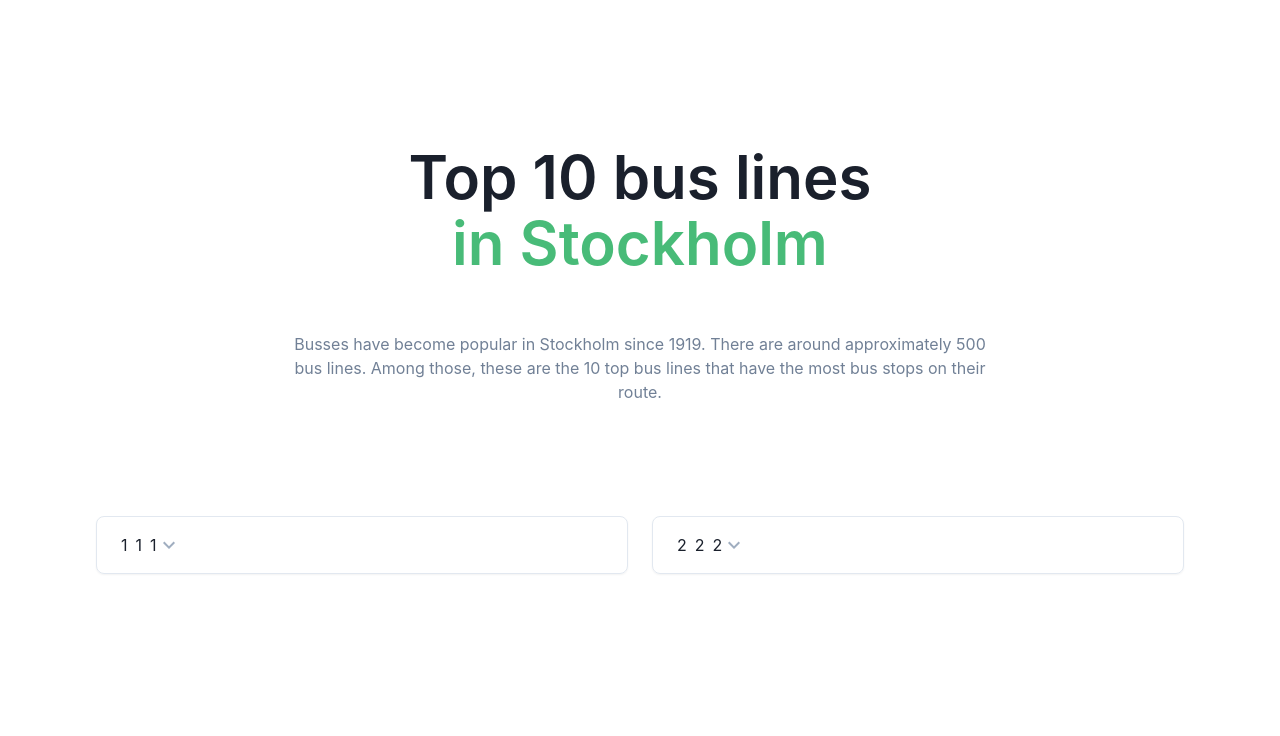
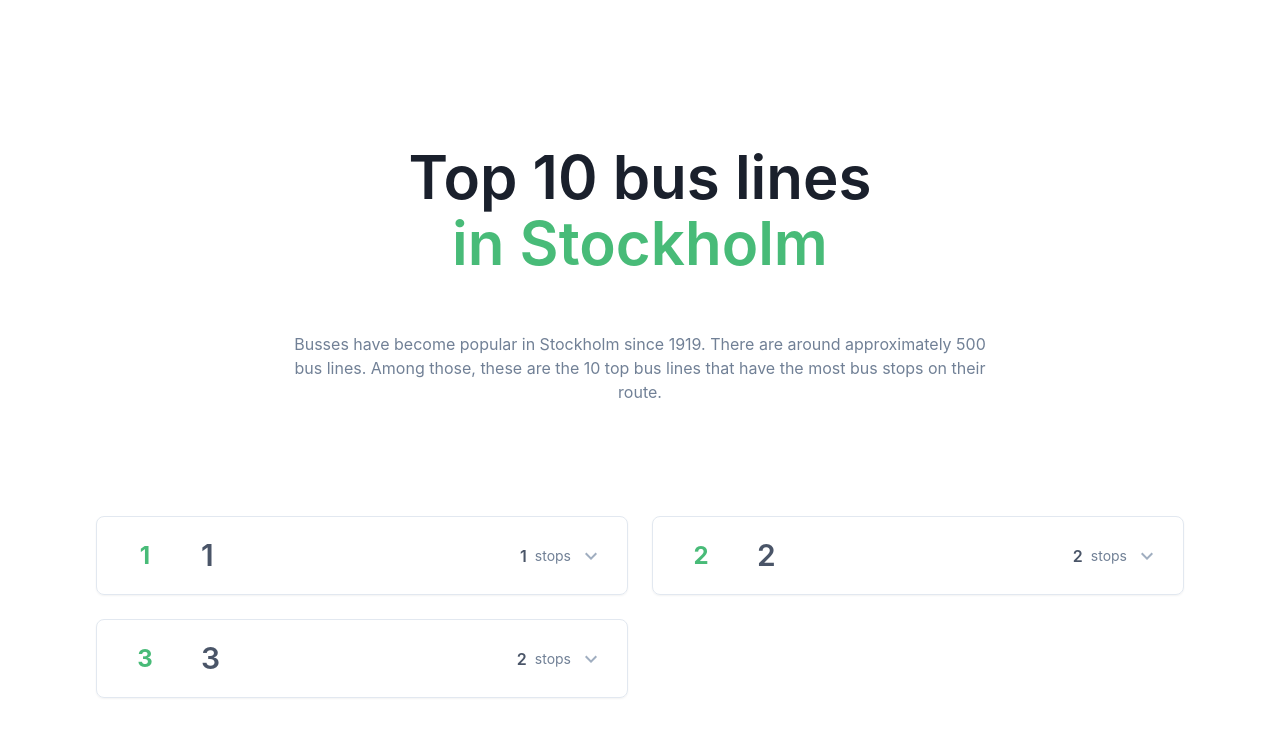
Before and after one commit to universemays/top-buses, a Next.js app in the folder client/: page / in a window 1280 px wide. Shown: the top 736 px of the page. Built offline with nearby package versions, Linux system fonts and the light colour scheme.

Commit message:
refactor: update BusList and add its components

```diff
--- /dev/null
+++ b/client/components/BusItem.jsx
@@ -0,0 +1,31 @@
+import { HStack, Text } from "@chakra-ui/react";
+
+export default function BusItem({ isExpanded, busRange, busNumber, numberOfBusStop }) {
+  return (
+    <HStack flex="1" spacing="24px" align={"center"}>
+      <Text
+        fontFamily={"heading"}
+        fontSize={"2xl"}
+        fontWeight={"bold"}
+        color={isExpanded ? "white" : "green.400"}
+        maxWidth={"48px"}
+        width={"15%"}
+      >
+        {busRange}
+      </Text>
+      <HStack flex={"1"} px={2} spacing={2} align={"baseline"}>
+        <Text fontSize={"3xl"} fontWeight={600} color={isExpanded ? "white" : "gray.600"}>
+          {busNumber}
+        </Text>
+      </HStack>
+      <HStack px={2} spacing={2} align={"center"}>
+        <Text fontWeight={600} color={isExpanded ? "white" : "gray.600"}>
+          {numberOfBusStop}
+        </Text>
+        <Text fontSize={"sm"} color={isExpanded ? "white" : "gray.500"}>
+          stops
+        </Text>
+      </HStack>
+    </HStack>
+  );
+}
--- a/client/components/BusList.jsx
+++ b/client/components/BusList.jsx
@@ -8,10 +8,9 @@ import {
     AccordionButton,
     AccordionPanel,
     AccordionIcon,
-  HStack,
-  Text,
-  VStack,
   } from "@chakra-ui/react";
+  import BusItem from "./BusItem";
+  import BusStopList from "./BusStopList";
 
   export default function BusList({ buses }) {
     return (
@@ -21,30 +20,26 @@ export default function BusList({ buses }) {
             {buses.map((bus, index) => (
               <Stack key={bus.number}>
                 <AccordionItem borderTop="hidden" borderBottom="hidden">
+                  {({ isExpanded }) => (
                     <Box p={2} shadow="sm" borderWidth="1px" flex="1" borderRadius="lg">
                       <AccordionButton
                         _focus={{ boxShadow: "none" }}
                         _expanded={{ bg: "green.400", color: "white" }}
                         borderRadius="lg"
                       >
-                    <HStack>
-                      <Text>{index + 1}</Text>
-                      <Text>{bus.number}</Text>
-                      <Text>{bus.stops.length}</Text>
-                    </HStack>
-                    <AccordionIcon fontSize={"2xl"} color={"gray.400"} />
+                        <BusItem
+                          isExpanded={isExpanded}
+                          busRange={index + 1}
+                          busNumber={bus.number}
+                          numberOfBusStop={bus.stops.length}
+                        />
+                        <AccordionIcon fontSize={"2xl"} color={isExpanded ? "white" : "gray.400"} />
                       </AccordionButton>
                       <AccordionPanel pt={4} pb={2}>
-                    <VStack>
-                      {bus.stops.map((stop, index) => (
-                        <HStack key={index + stop.number}>
-                          <Text>{stop.name}</Text>
-                          <Text>{stop.number}</Text>
-                        </HStack>
-                      ))}
-                    </VStack>
+                        <BusStopList busStops={bus.stops} />
                       </AccordionPanel>
                     </Box>
+                  )}
                 </AccordionItem>
               </Stack>
             ))}
--- /dev/null
+++ b/client/components/BusStopList.jsx
@@ -0,0 +1,19 @@
+import { Box, Divider, Flex, Spacer, Text, VStack } from "@chakra-ui/react";
+
+export default function BusStopList({ busStops }) {
+  return (
+    <VStack align={"top"}>
+      {busStops.map((stop, index) => (
+        <Box key={index + stop.number} flex={"1"}>
+          <Flex>
+            <Text color={"gray.600"}>{stop.name}</Text>
+            <Spacer />
+            <Text fontWeight={600}>{stop.number}</Text>
+          </Flex>
+
+          {index < busStops.length - 1 && <Divider pt={2} />}
+        </Box>
+      ))}
+    </VStack>
+  );
+}
--- a/client/pages/index.jsx
+++ b/client/pages/index.jsx
@@ -36,7 +36,6 @@ export async function getServerSideProps() {
         },
       ],
     },
-
     {
       number: "2",
       stops: [
@@ -50,6 +49,19 @@ export async function getServerSideProps() {
         },
       ],
     },
+    {
+      number: "3",
+      stops: [
+        {
+          number: "23456",
+          name: "Somewhere A",
+        },
+        {
+          number: "23457",
+          name: "Somewhere B",
+        },
+      ],
+    },
   ];
 
   return {
```
Lines whose indentation alone changed are shown as unchanged.
